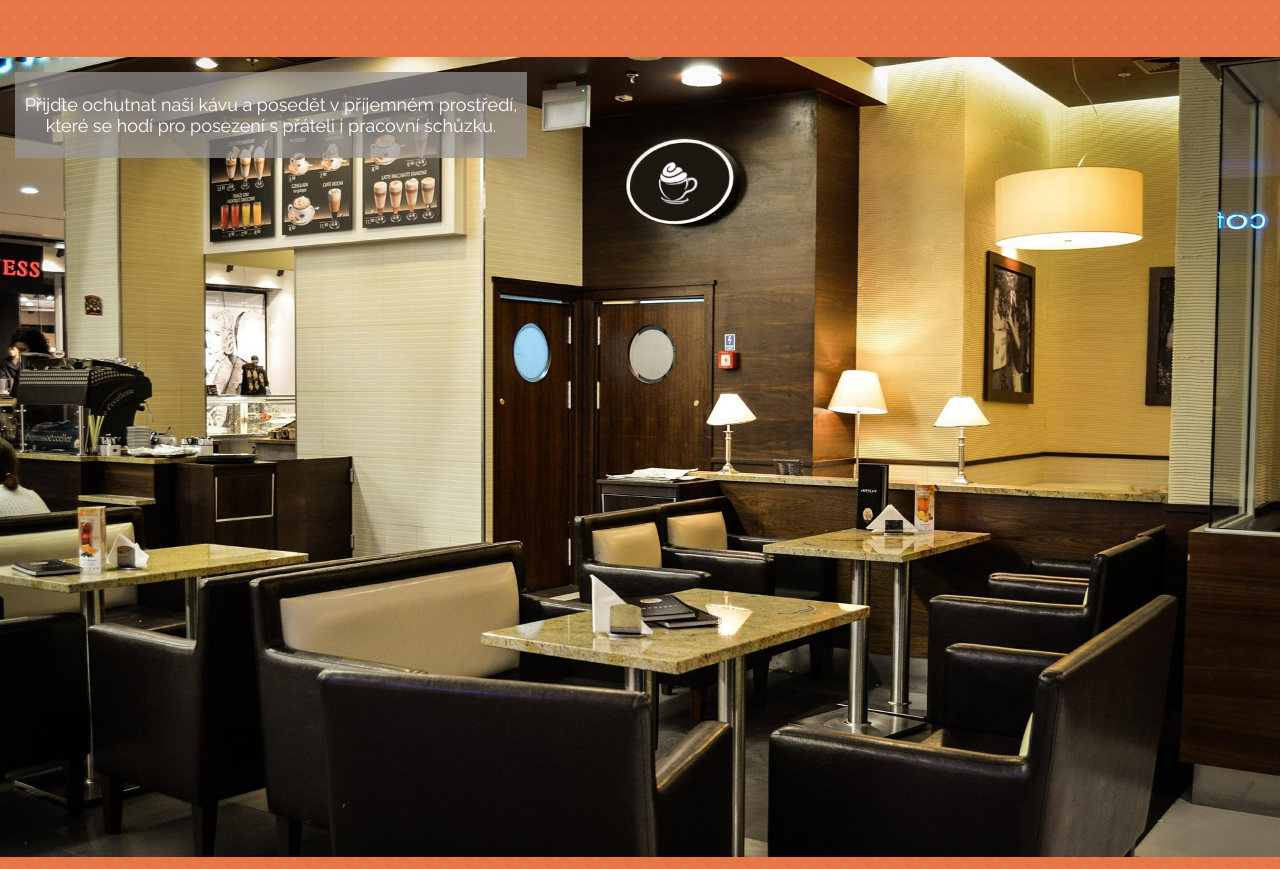
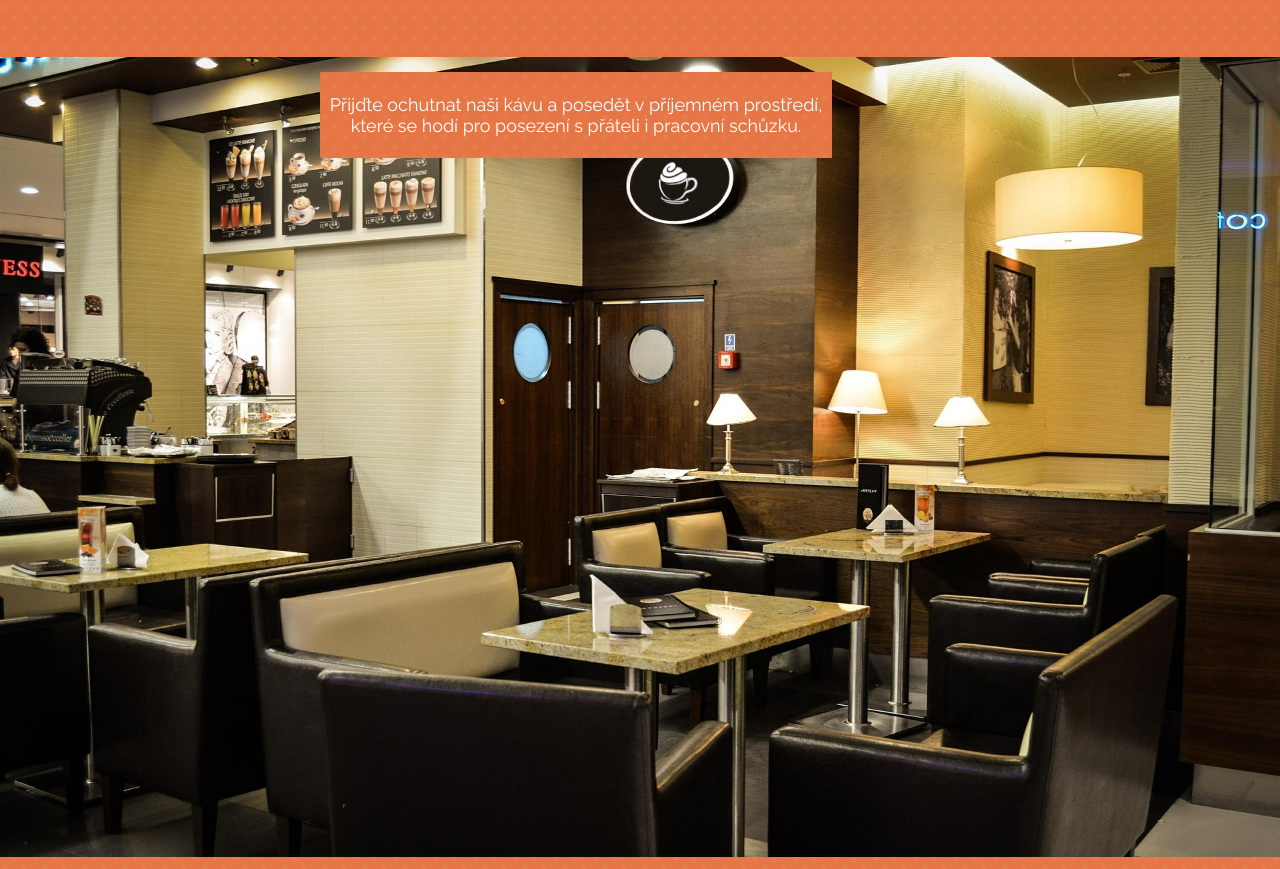
Before and after one commit to andypri/cafelora, a website built with webpack: page src/index.html in a window 1280 px wide. Shown: the part 1017-1886 px from the top of the page. Built offline with nearby package versions, Linux system fonts and the light colour scheme.

Commit message:
gallery text: background

```diff
--- a/src/style.css
+++ b/src/style.css
@@ -247,12 +247,13 @@ nav a:hover {
   font-size: 1.2rem;
   max-width: 40%;
   text-align: center;
-  background-color: rgba(153, 150, 150, 0.7);
+  background-image: url('./img/spots.png');
+  /* background-color: rgba(153, 150, 150, 0.7); */
   margin: auto;
   padding: 0.25rem;
   position: absolute;
   top: 1rem;
-  left: 1rem;
+  left: 25%;
 }
 
 .contacts {
```
